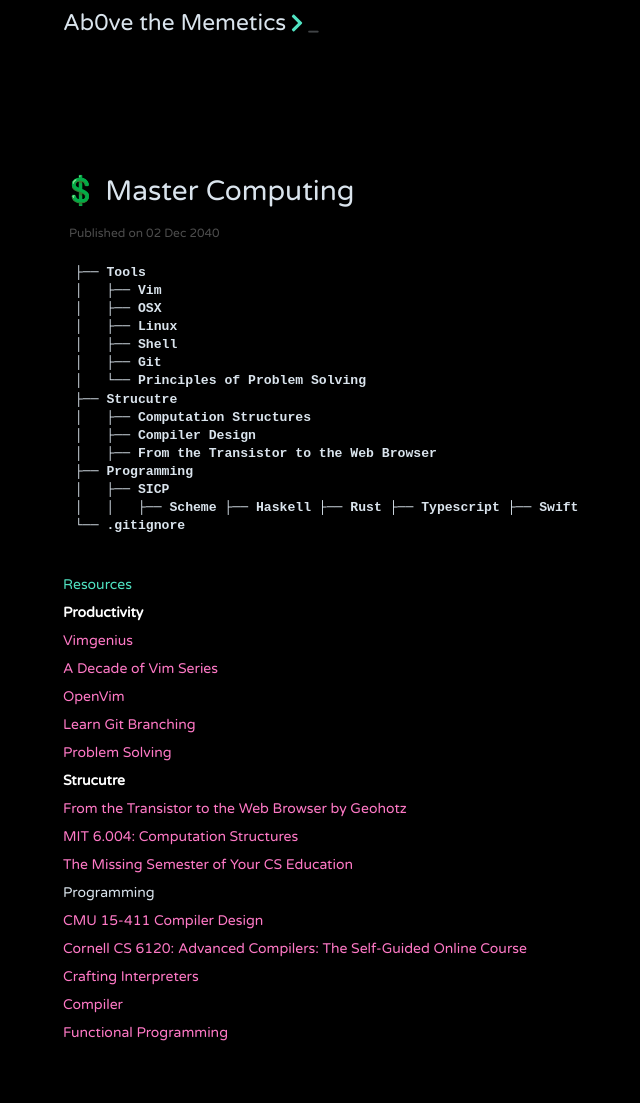
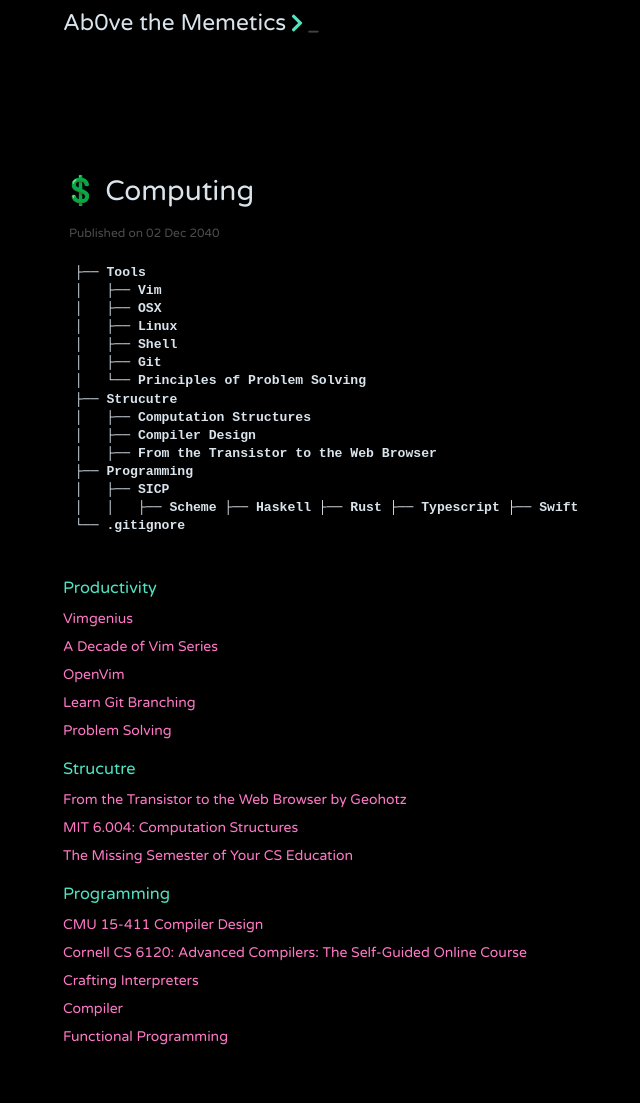
Before and after one commit to jithendrabsy/thoughts, a Jekyll site: the page built from _posts/2040-12-02-computing.md, in a window 1280 px wide. Shown: the whole page, without its empty margins (207-847 px from the left). Built offline with Jekyll 4.4.1, drawn with Linux system fonts in a browser that asks for light colours; nearby versions of some CDN libraries.

Commit message:
Update M

````diff
--- a/_posts/2040-12-02-computing.md
+++ b/_posts/2040-12-02-computing.md
@@ -1,6 +1,6 @@
 ---
 layout: post
-title:  "💲 Master Computing"
+title:  "💲 Computing"
 description:
 tags: Creation
 ---
@@ -24,9 +24,9 @@
 
 ```
 
-#### Resources
 
-**Productivity**
+
+### Productivity
 
 [Vimgenius](http://vimgenius.com/lessons/vim-intro)
 
@@ -39,7 +39,7 @@
 [Problem Solving](https://github.com/allenleein/knowledge-base/tree/gh-pages/%3C00%3EProblem%20Solving)
 
 
-**Strucutre**
+### Strucutre
 
 [From the Transistor to the Web Browser by Geohotz](https://github.com/geohot/fromthetransistor)
 
@@ -47,7 +47,7 @@
 
 [The Missing Semester of Your CS Education](https://missing.csail.mit.edu/)
 
-Programming
+### Programming
 
 [CMU 15-411 Compiler Design](https://www.cs.cmu.edu/~janh/courses/411/18/resources.html)
 
````
